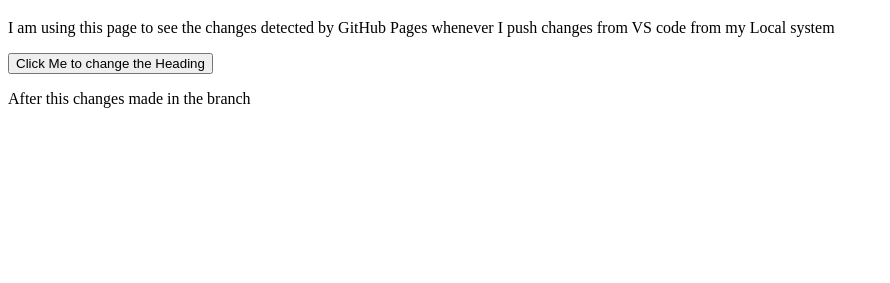
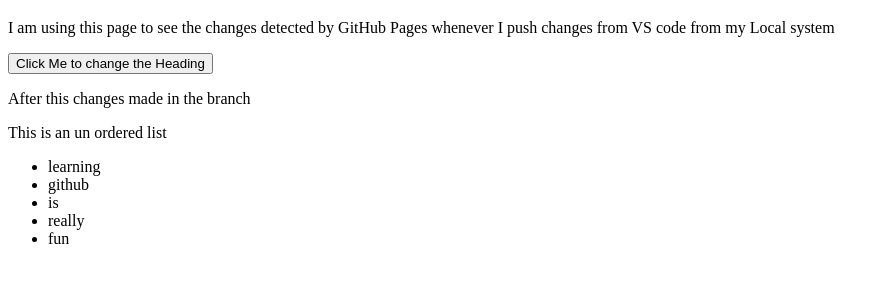
Before and after one commit to Rupanzil/git-and-github-demo, a plain HTML site: page index.html in a window 1280 px wide. Shown: the part 61-344 px from the top of the page, without its empty margins (0-890 px from the left). Drawn offline with Linux system fonts and the light colour scheme.

Commit message:
added UL to index.html

```diff
--- a/index.html
+++ b/index.html
@@ -12,6 +12,14 @@
     </p>
     <button id="change">Click Me to change the Heading</button>
     <p>After this changes made in the branch</p>
+    <p>This is an un ordered list</p>
+    <ul>
+        <li>learning</li>
+        <li>github</li>
+        <li>is</li>
+        <li>really</li>
+        <li>fun</li>
+    </ul>
 </body>
 <script src="script.js" charset="UTF-8" type="module"></script>
 </html>
```
